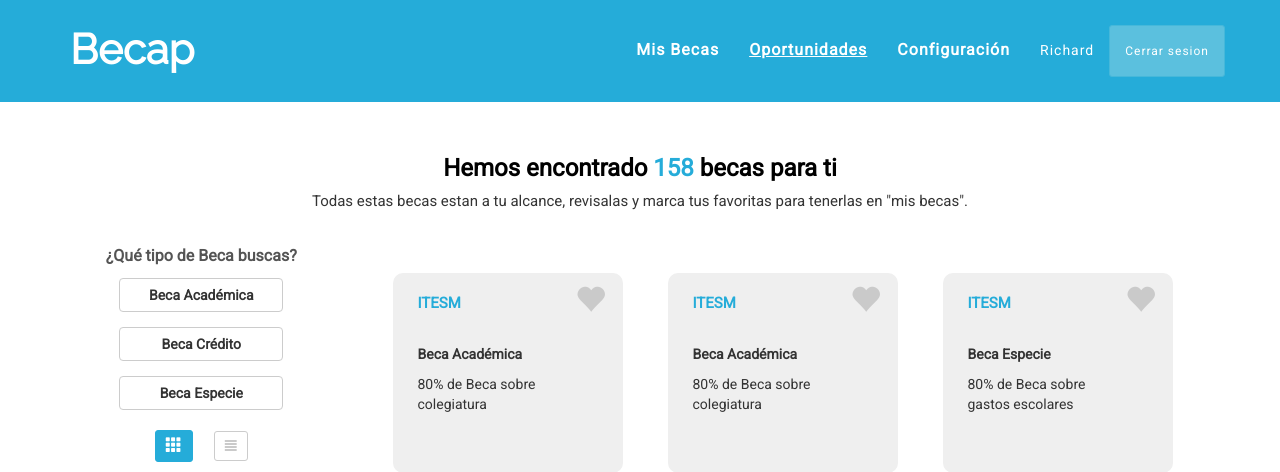
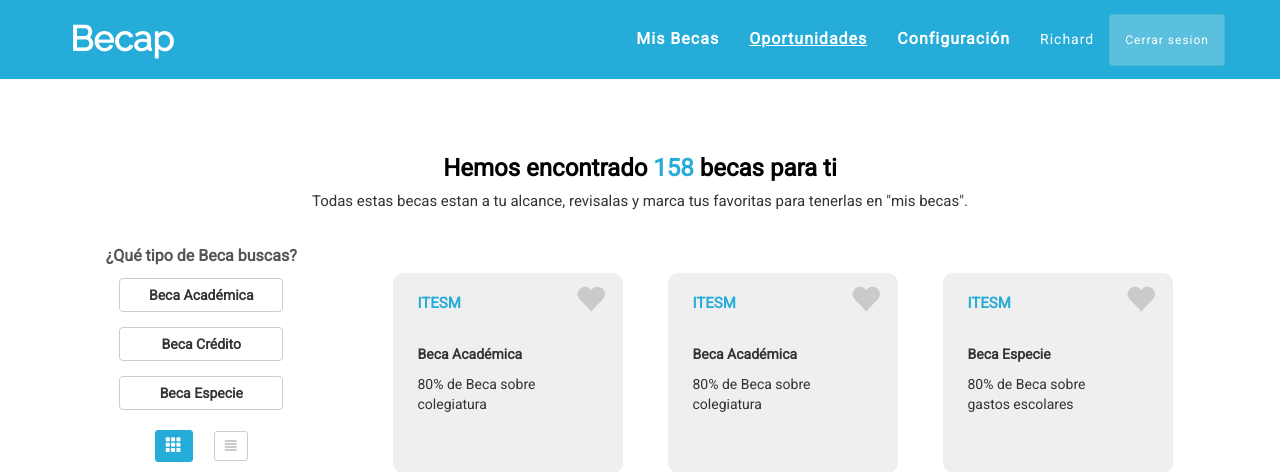
Before and after one commit to DevWorms/Becap, a PHP site: page /oportunidades.php in a window 1280 px wide. Shown: the top 472 px of the page. Run offline with PHP 8.4, Linux system fonts and the light colour scheme; a user stored in the database is signed in; data comes from the database, SQL or seed files in the repository.

Commit message:
Más cambios

```diff
--- a/css/main-index.css
+++ b/css/main-index.css
@@ -138,17 +138,18 @@ header .intro-text {
 }
 @media (min-width: 768px) {
   .navbar-custom {
-    padding: 25px 0 5px 0;
+    padding: 0px 0 5px 0;
     -webkit-transition: padding 0.3s;
     -moz-transition: padding 0.3s;
     transition: padding 0.3s;
   }
   .navbar-custom .navbar-brand {
-    font-size: 3em;
+    font-size: 2.5em;
     font-weight: 700;
     -webkit-transition: all 0.3s;
     -moz-transition: all 0.3s;
     transition: all 0.3s;
+    padding-top: 28.5px;
   }
   .navbar-custom.affix {
     padding: 10px 0;
--- a/css/main.css
+++ b/css/main.css
@@ -138,13 +138,13 @@ header .intro-text {
 }
 @media (min-width: 768px) {
   .navbar-custom {
-    padding: 25px 0;
+    padding: 13.5px 0;
     -webkit-transition: padding 0.3s;
     -moz-transition: padding 0.3s;
     transition: padding 0.3s;
   }
   .navbar-custom .navbar-brand {
-    font-size: 3em;
+    font-size: 2.5em;
     font-weight: 700;
     -webkit-transition: all 0.3s;
     -moz-transition: all 0.3s;
--- a/index.php
+++ b/index.php
@@ -69,14 +69,14 @@
         <header>
           <div class="container space">
             <div class="row">
-              <div class="col-md-7" align="left">
+              <div class="col-md-7  col-md-offset-1" align="left">
                   <div class="intro-text">
                       <h2 class="intro-text it-sp" style="color:#969696">Becap te ayuda a encontrar becas <br>según tu perfil académico, <span class="blue">en minutos.</span></h2>
                   </div>
               </div>
               <br>
-              <div class="col-md-3 col-md-offset-1 well well-custom">
-                  <legend align="center"><b>Crea tu cuenta gratis</b></legend>
+              <div class="col-md-3 well well-custom">
+                  <h3 align="center"><b>Crea tu cuenta gratis</b></h3>
 
                   <form action="controladores/sesion/registrar_usuario.php"
                         method="post" class="form" role="form"
--- a/perfil.php
+++ b/perfil.php
@@ -27,6 +27,7 @@
         <link rel="stylesheet" href="vendor/bootstrap/css/bootstrap.min.css">
         <link rel="stylesheet" href="css/main.css">
         <link rel="stylesheet" href="css/s2.css">
+        <link rel="stylesheet" href="css/animate.css">
         <script src="js/modernizr-2.8.3-respond-1.4.2.min.js"></script>
     </head>
 
```
Also changed, not shown: vendor/bootstrap/css/bootstrap.min.css.
